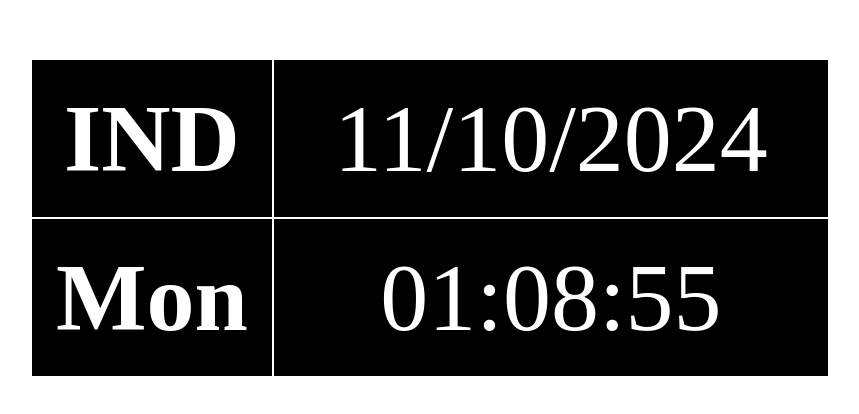
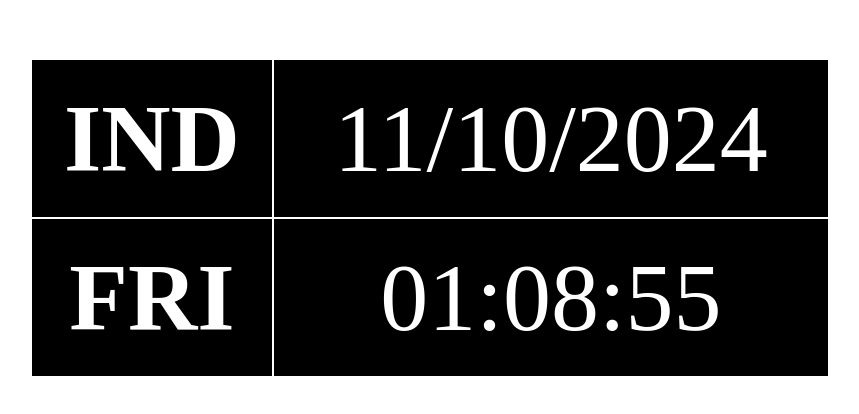
Before and after one commit to prateek-kr-jha/world-clock, a website with bundled scripts: page index.html in a window 1280 px wide. Shown: the part 184-598 px from the top of the page, without its empty margins (212-1071 px from the left). Built offline with nearby package versions, Linux system fonts and the light colour scheme.

Commit message:
made ui dynamic

```diff
--- a/clock.mjs
+++ b/clock.mjs
@@ -30,8 +30,5 @@ function clock(countryCode) {
     }
 }
 
-// setInterval(clock, 1000);
-
-// console.log(clock("AU"));
 
 export { clock }
--- a/index.html
+++ b/index.html
@@ -10,13 +10,14 @@
     </head>
     <body>
         <div class="main">
-            <div class="display-box">
+            <!-- <div class="display-box">
                 <div class="country-box">IND</div>
                 <div class="date-box"></div>
                 <div class="day-box">Mon</div>
                 <div class="clock-box"></div>
-            </div>
+            </div> -->
         </div>
+        <!-- <script src="./ui.mjs"></script> -->
         <script src="./script.mjs" type="module"></script>
     </body>
 </html>
--- a/script.mjs
+++ b/script.mjs
@@ -1,4 +1,6 @@
-import { clock } from './clock.mjs'
+import { clock } from './clock.mjs';
+import { createUI } from './ui.mjs';
+
 
 function populateDisplay(countryCode = 'IN') {
     let time = clock(countryCode)
@@ -8,7 +10,8 @@ function populateDisplay(countryCode = 'IN') {
     clock_display.innerText = time.time
     date_display.innerText = time.date
 }
-
+createUI();
+setTimeout(console.log("hi"), 1000)
 setInterval(populateDisplay, 1000)
 
 // TODO: Clock
--- /dev/null
+++ b/ui.mjs
@@ -0,0 +1,26 @@
+
+
+function createUI() {
+    const main = document.querySelector(".main");
+    const display_box = document.createElement('div');
+    const country_box = document.createElement('div');
+    const date_box = document.createElement('div');
+    const day_box = document.createElement('div');
+    const clock_box = document.createElement('div');
+    display_box.classList.add("display-box");
+    day_box.classList.add("day-box");
+    date_box.classList.add("date-box");
+    clock_box.classList.add("clock-box");
+    country_box.classList.add("country-box");
+    country_box.innerText = "IND";
+    day_box.innerText = "FRI";
+    display_box.appendChild(country_box);
+    display_box.appendChild(date_box);
+    display_box.appendChild(day_box);
+    display_box.appendChild(clock_box);
+    main.appendChild(display_box);
+}
+
+export {
+    createUI
+}
```
